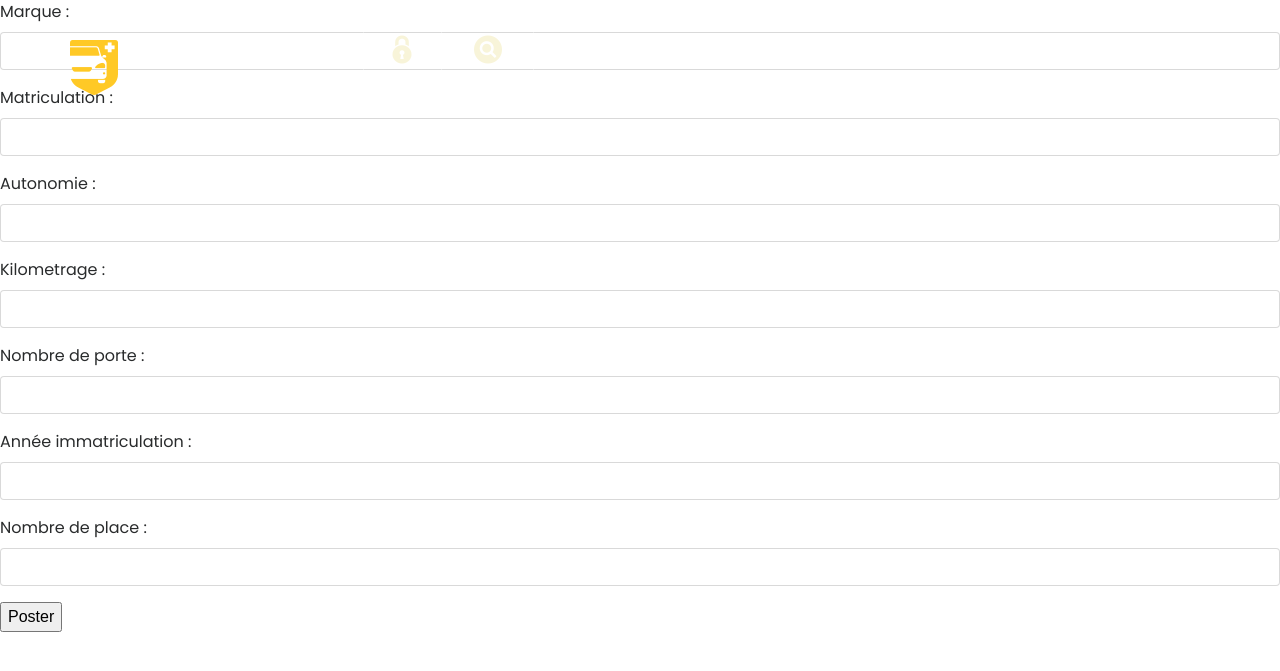
After one commit to BranisANZ/e-motion_project, a Symfony app: template templates/rental/index.html.twig in a window 1280 px wide. The commit adds this page. Shown: the top 671 px of the page. Run offline with Twig, Linux system fonts and the light colour scheme; the template is opened without the code that fills it, so the values that code supplies are empty; form fields are guessed from the names that the template uses; some libraries are stand-ins or nearby versions; some web fonts are replaced.

Commit message:
form rental

```diff
--- a/src/Entity/Announce.php
+++ b/src/Entity/Announce.php
@@ -24,7 +24,7 @@ class Announce
     private $vehicle;
 
     /**
-     * @ORM\ManyToOne(targetEntity="App\Entity\user", inversedBy="announces")
+     * @ORM\ManyToOne(targetEntity="App\Entity\User", inversedBy="announces")
      * @ORM\JoinColumn(nullable=false)
      */
     private $user;
--- a/src/Entity/Location.php
+++ b/src/Entity/Location.php
@@ -19,7 +19,7 @@ class Location
     private $id;
 
     /**
-     * @ORM\ManyToOne(targetEntity="App\Entity\user", inversedBy="locations")
+     * @ORM\ManyToOne(targetEntity="App\Entity\User", inversedBy="locations")
      */
     private $user;
 
@@ -74,12 +74,12 @@ class Location
         return $this;
     }
 
-    public function getUser(): ?user
+    public function getUser(): ?User
     {
         return $this->user;
     }
 
-    public function setUser(?user $user): self
+    public function setUser(?User $user): self
     {
         $this->user = $user;
 
--- a/src/Entity/Vehicle.php
+++ b/src/Entity/Vehicle.php
@@ -52,7 +52,7 @@ class Vehicle
     private $place;
 
     /**
-     * @ORM\ManyToOne(targetEntity="App\Entity\user", inversedBy="vehicles")
+     * @ORM\ManyToOne(targetEntity="App\Entity\User", inversedBy="vehicles")
      */
     private $user;
 
@@ -145,12 +145,12 @@ class Vehicle
         return $this;
     }
 
-    public function getUser(): ?user
+    public function getUser(): ?User
     {
         return $this->user;
     }
 
-    public function setUser(?user $user): self
+    public function setUser(?User $user): self
     {
         $this->user = $user;
 
--- a/templates/partials/header.html.twig
+++ b/templates/partials/header.html.twig
@@ -61,6 +61,5 @@
                 </div>
             </div>
         </div>
-
     </div>
 </header>
--- /dev/null
+++ b/templates/rental/index.html.twig
@@ -0,0 +1,37 @@
+{% extends 'base.html.twig' %}
+
+{% block title %}Louer son véhicule{% endblock %}
+
+{% block body %}
+    <div class="r-get-form">
+        {{ form_start(form) }}
+        <div class="clearfix">
+            {{ form_errors(form) }}
+            <div class="form-group">
+                {{ form_row(form.brand, { 'label': 'Marque :' }) }}
+            </div>
+            <div class="form-group">
+                {{ form_row(form.matriculation, { 'label': 'Matriculation :' }) }}
+            </div>
+            <div class="form-group">
+                {{ form_row(form.autonomie, { 'label': 'Autonomie :' }) }}
+            </div>
+            <div class="form-group">
+                {{ form_row(form.km, { 'label': 'Kilometrage :' }) }}
+            </div>
+            <div class="form-group">
+                {{ form_row(form.door, { 'label': 'Nombre de porte :' }) }}
+            </div>
+            <div class="form-group">
+                {{ form_row(form.year, { 'label': 'Année immatriculation :' }) }}
+            </div>
+            <div class="form-group">
+                {{ form_row(form.place, { 'label': 'Nombre de place :' }) }}
+            </div>
+            <div class="form-group">
+                <button type="submit" name="submit" class="cancelbtn">Poster</button>
+            </div>
+        </div>
+        {{ form_end(form) }}
+    </div>
+{% endblock %}
```
Also changed, not shown: src/Controller/RentalController.php (added, +41 -0 lines), src/Form/RentalType.php (added, +31 -0 lines), .circleci/config.yml (added), README.md, 1 other file.
